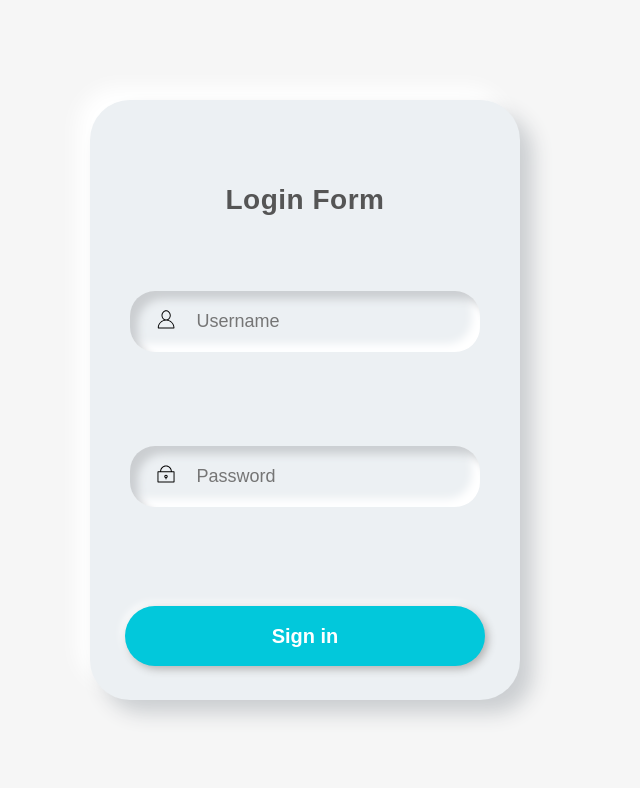
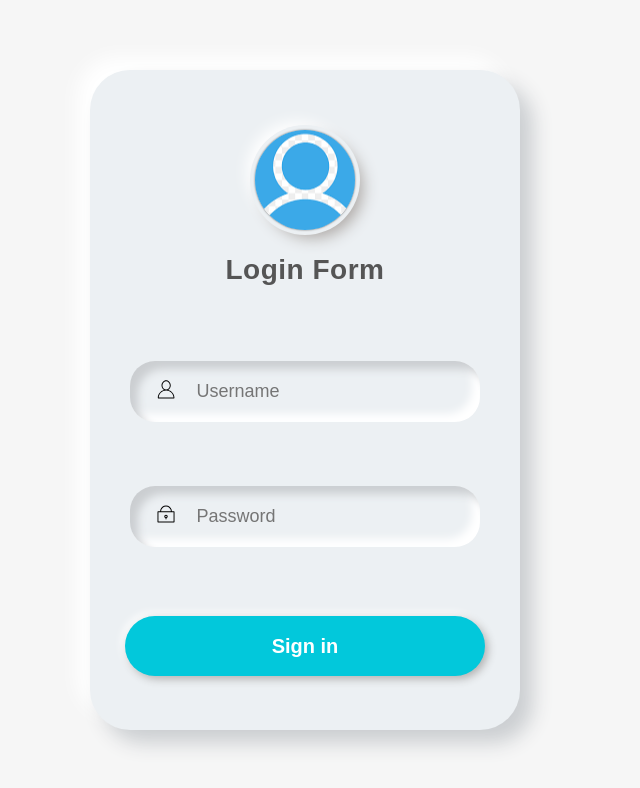
Before and after one commit to sky192/signin-validation-project, a plain HTML site: page index.html in a window 1280 px wide. Shown: the whole page, without its empty margins (335-975 px from the left). Drawn offline with Linux system fonts and the light colour scheme.

Commit message:
added logo

```diff
--- a/style.css
+++ b/style.css
@@ -1,41 +1,53 @@
 * {
     box-sizing: border-box;
 }
-
 body {
     margin: 0;
     height: 100vh;
     width: 100vw;
+    overflow: hidden;
+    font-weight: 700;
+    font-family: Arial, Helvetica, sans-serif;
     display: flex;
+    align-items: center;
     justify-content: center;
-    align-items: center;
-    font-family: Arial, Helvetica, sans-serif;
-    font-weight: 700;
     color: #555;
     background-color: #f6f6f6;
 }
-
 .login-div {
     width: 430px;
-    height: 600px;
+    height: 660px;
     padding: 60px 35px 35px 35px;
     border-radius: 40px;
     background-color: #ecf0f3;
     box-shadow: 13px 13px 20px #cbced1, -13px -13px 20px #fff;
 }
-
+.logo {
+    background: url(./index.png);
+    background-position: center;
+    width: 100px;
+    height: 100px;
+    border-radius: 50%;
+    margin: 0 auto;
+    box-shadow: 0px 0px 2px #5f5f5f, 0px 0px 0px 5px #ecf0f3,
+        8px 8px 15px #afaaa7, -8px -8px 15px #fff;
+}
 .title {
     text-align: center;
     font-size: 28px;
+    padding-top: 24px;
     letter-spacing: 0.5px;
-    padding-top: 24px;
 }
-
+.sub-title {
+    text-align: center;
+    font-size: 15px;
+    padding-top: 7px;
+    letter-spacing: 3px;
+}
 .fields {
     width: 100%;
     padding: 75px 5px 5px 5px;
 }
-
 .fields input {
     border: none;
     outline: none;
@@ -44,14 +56,12 @@ body {
     color: #555;
     padding: 20px 10px 20px 5px;
 }
-
 .username,
 .password {
+    /* margin-bottom: 30px; */
     border-radius: 25px;
-    margin-bottom: 30px;
     box-shadow: inset 8px 8px 8px #cbced1, inset -8px -8px 8px #fff;
 }
-
 .username-msg,
 .password-msg {
     font-size: 17px;
```
Also changed, not shown: index.png (added), logo.jpg (added).
